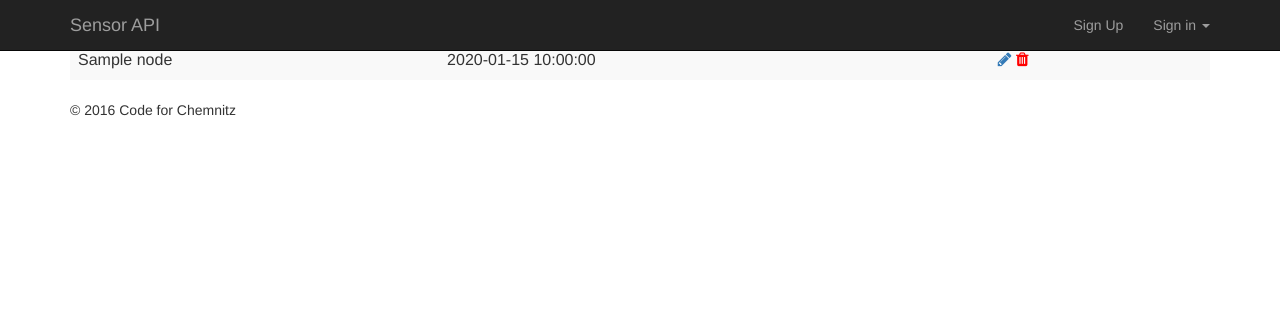
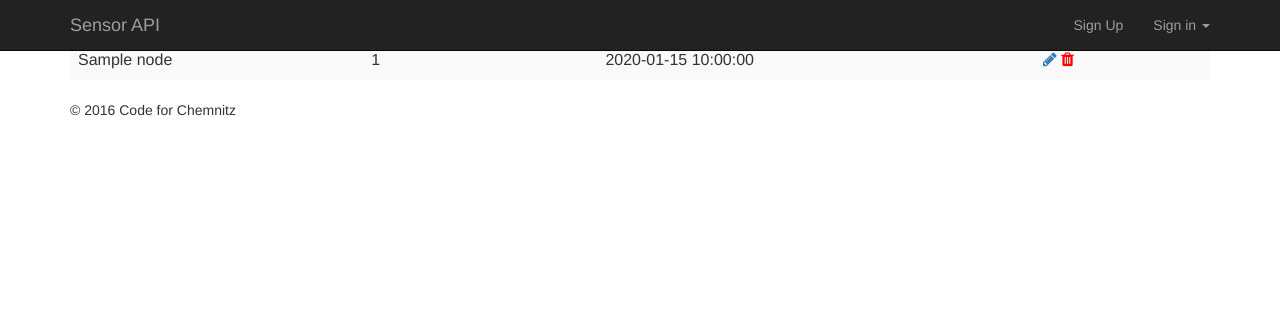
Before and after one commit to CodeforChemnitz/SensorAPI, a Python web app: template sensor_api/templates/admin/nodes.html in a window 1280 px wide. Shown: the top 311 px of the page. Run offline with Jinja, Linux system fonts and the light colour scheme; the template is opened without the code that fills it: most values are stand-ins (such as "Sample title", 1, 10 or a date in 2020); some libraries are stand-ins or nearby versions.

Commit message:
Display number of readings for sensore node

```diff
--- a/sensor_api/templates/admin/nodes.html
+++ b/sensor_api/templates/admin/nodes.html
@@ -6,6 +6,7 @@
             <thead>
                 <tr>
                     <th>Name</th>
+                    <th>Readings</th>
                     <th>Last seen</th>
                     <th>Action</th>
                 </tr>
@@ -14,6 +15,7 @@
             {% for node in sensor_nodes %}
                 <tr>
                     <td>{{ node.name }}</td>
+                    <td>{{ node.reading_types|length }}</td>
                     <td>{{ node.last_seen_at }}</td>
                     <td class=""><a href=""><i class="fa fa-pencil"></i></a> <a href=""><i style="color: red" class="fa fa-trash"></i></a></td>
                 </tr>
```
